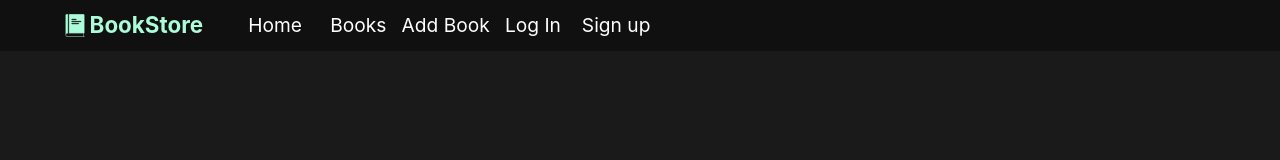
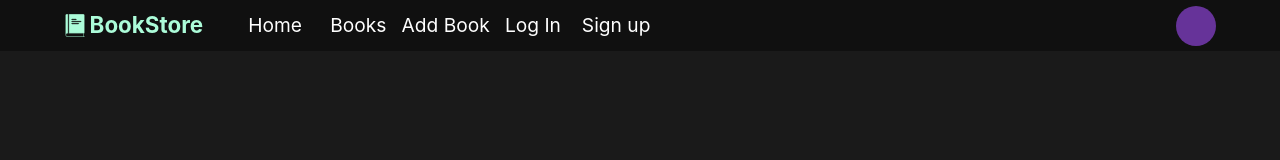
Before and after one commit to SrVleh/BookStore-front, a Vue app: page / in a window 1280 px wide. Shown: the top 160 px of the page. Built offline with nearby package versions, Linux system fonts and the light colour scheme.

Commit message:
[DEV-0026] Profile page setup

```diff
--- a/src/components/Navbar.vue
+++ b/src/components/Navbar.vue
@@ -5,17 +5,32 @@
             <h1>BookStore</h1>
         </div>
         <ul>
-          <li><router-link :to="Paths.HOME">Home</router-link></li>
-          <li><router-link :to="Paths.BOOKS_LIST">Books</router-link></li>
-          <li><router-link :to="Paths.NEW_BOOK">Add Book</router-link></li>
-          <li><router-link :to="Paths.LOG_IN">Log In</router-link></li>
-          <li><router-link :to="Paths.SIGN_UP">Sign up</router-link></li>
+            <li>
+                <router-link :to="Paths.HOME">Home</router-link>
+            </li>
+            <li>
+                <router-link :to="Paths.BOOKS_LIST">Books</router-link>
+            </li>
+            <li>
+                <router-link :to="Paths.NEW_BOOK">Add Book</router-link>
+            </li>
+            <li>
+                <router-link :to="Paths.LOG_IN">Log In</router-link>
+            </li>
+            <li>
+                <router-link :to="Paths.SIGN_UP">Sign up</router-link>
+            </li>
         </ul>
+        <router-link :to="Paths.SIGN_UP">
+            <div class="profile-menu-item"></div>
+        </router-link>
+
     </div>
 </template>
 
 <script>
 import Paths from "../constants/Paths.js";
+
 export default {
     name: "Navbar",
     computed: {
@@ -40,7 +55,7 @@ export default {
 
 .nav {
   display: flex;
-  justify-content: flex-start;
+  justify-content: space-between;
   align-items: center;
   width: 100%;
   height: 3.2rem;
@@ -63,6 +78,7 @@ export default {
       margin: 0;
       padding: 0;
     }
+
     h1 {
       color: #ACFCD9;
       font-size: 1.4rem;
@@ -74,6 +90,8 @@ export default {
   ul {
     display: flex;
     gap: .2rem;
+    justify-content: flex-start;
+    width: 100%;
     height: 100%;
     list-style-type: none;
     margin: 0;
@@ -102,6 +120,18 @@ export default {
       }
     }
   }
+
+  .profile-menu-item {
+    width: 40px;
+    height: 40px;
+    border-radius: 50%;
+    background-color: rebeccapurple;
+    transition: all .3s ease-in-out;
+  }
+
+  .profile-menu-item:hover {
+    transform: scale(1.05);
+  }
 }
 
 </style>
--- a/src/constants/Paths.js
+++ b/src/constants/Paths.js
@@ -6,6 +6,7 @@ const Paths = {
     EDIT_BOOK: '/edit-book/:id',
     LOG_IN: '/login/',
     SIGN_UP: '/signup/',
+    PROFILE_PAGE: '/profile_page'
 }
 
 export default Paths
```
Also changed, not shown: src/components/ProfilePage.vue (added, +13 -0 lines). Lines whose indentation alone changed are shown as unchanged.
